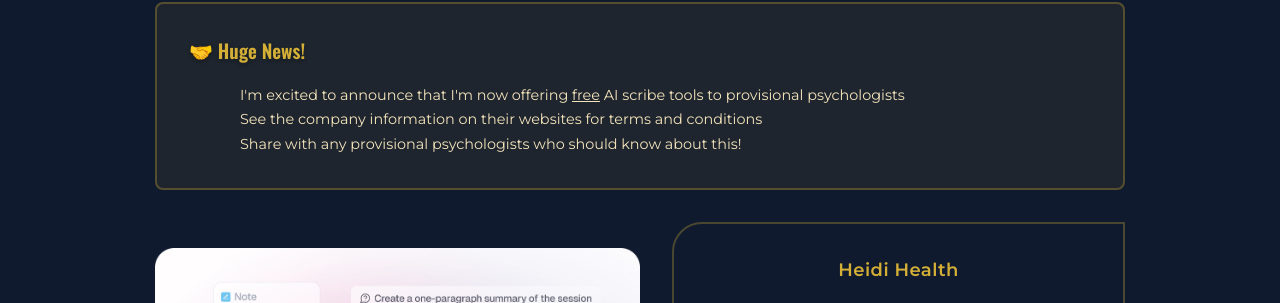
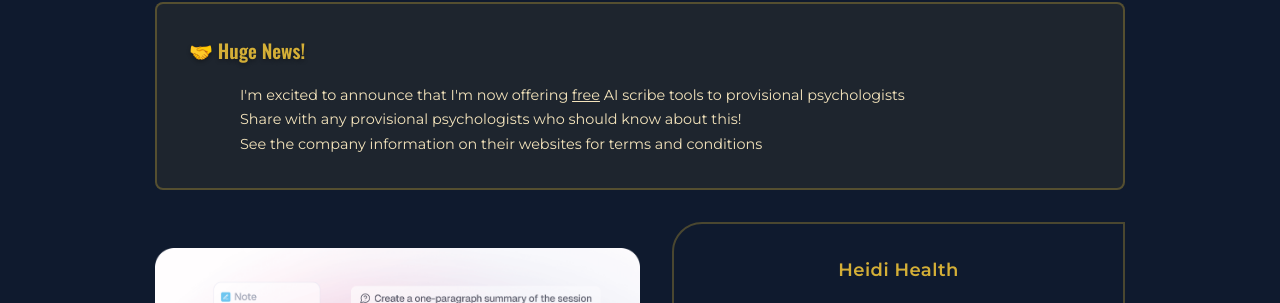
Before and after one commit to keisler-au/aiforclin, a Jekyll site: the page built from provisional-psychologists/index.html, in a window 1280 px wide and 900 px high, scrolled down 374 px. Shown: the part 150-453 px from the top of the window. Built offline with Jekyll 4.4.1, drawn with Linux system fonts in a browser that asks for light colours.

Commit message:
chore/prov-psych-nav-bar

```diff
--- a/_includes/header-nav.html
+++ b/_includes/header-nav.html
@@ -32,7 +32,7 @@
           <a href="{{ '/compliance/' | relative_url }}" class="nav-link">Compliance Pack</a>
         </li>
         <li class="dropdown">
-          <a href="{{ '/affliates/' | relative_url }}" class="nav-link">Provisional Psychologists</a>
+          <a href="{{ '/provisional-psychologists/' | relative_url }}" class="nav-link">Provisional Psychologists</a>
         </li>
         <li class="dropdown">
           <button class="dropdown-toggle" aria-expanded="false" aria-haspopup="true">
--- a/affliates/index.html
+++ b/provisional-psychologists/index.html
@@ -18,8 +18,8 @@
     <p class="section-text-alt">
       I'm excited to announce that I'm now offering <u>free</u> AI scribe tools
       to provisional psychologists<br />
-      See the company information on their websites for terms and conditions<br />
-      Share with any provisional psychologists who should know about this!
+      Share with any provisional psychologists who should know about this!<br />
+      See the company information on their websites for terms and conditions
     </p>
   </section>
 
```
